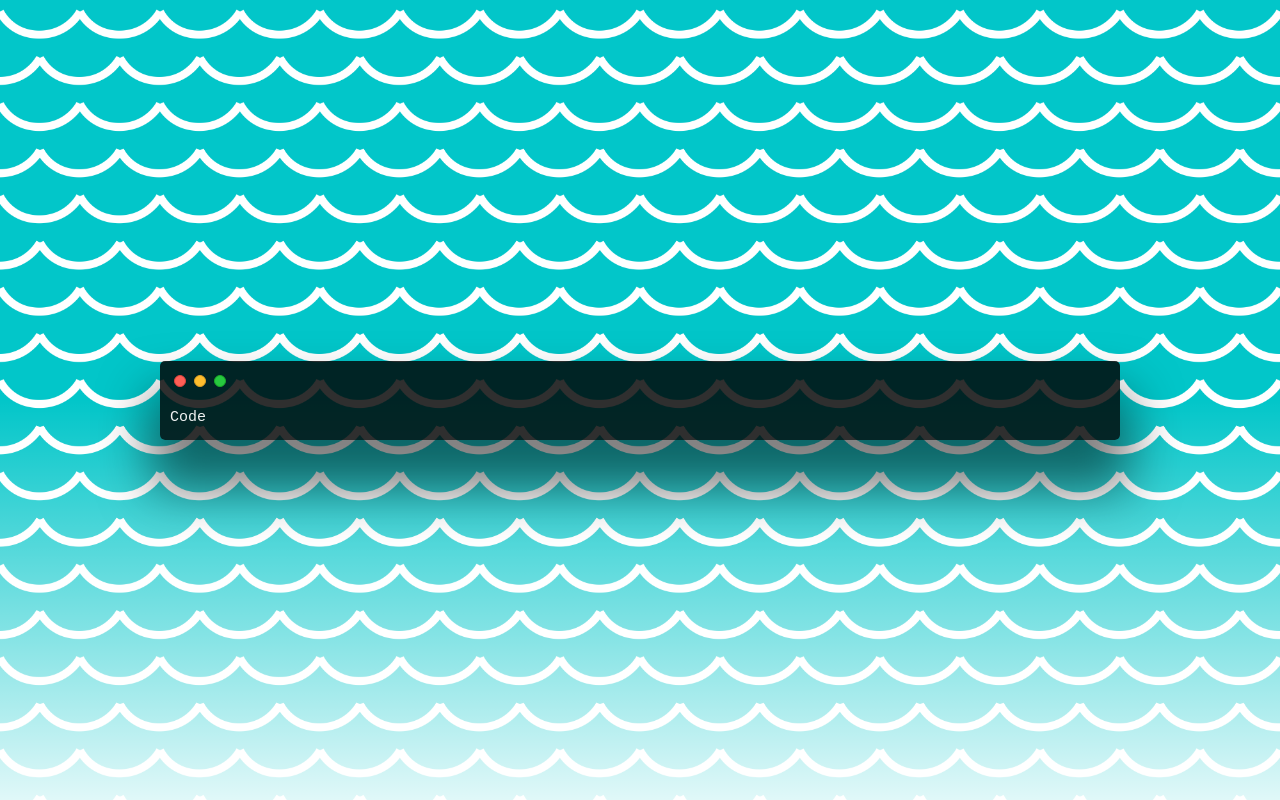
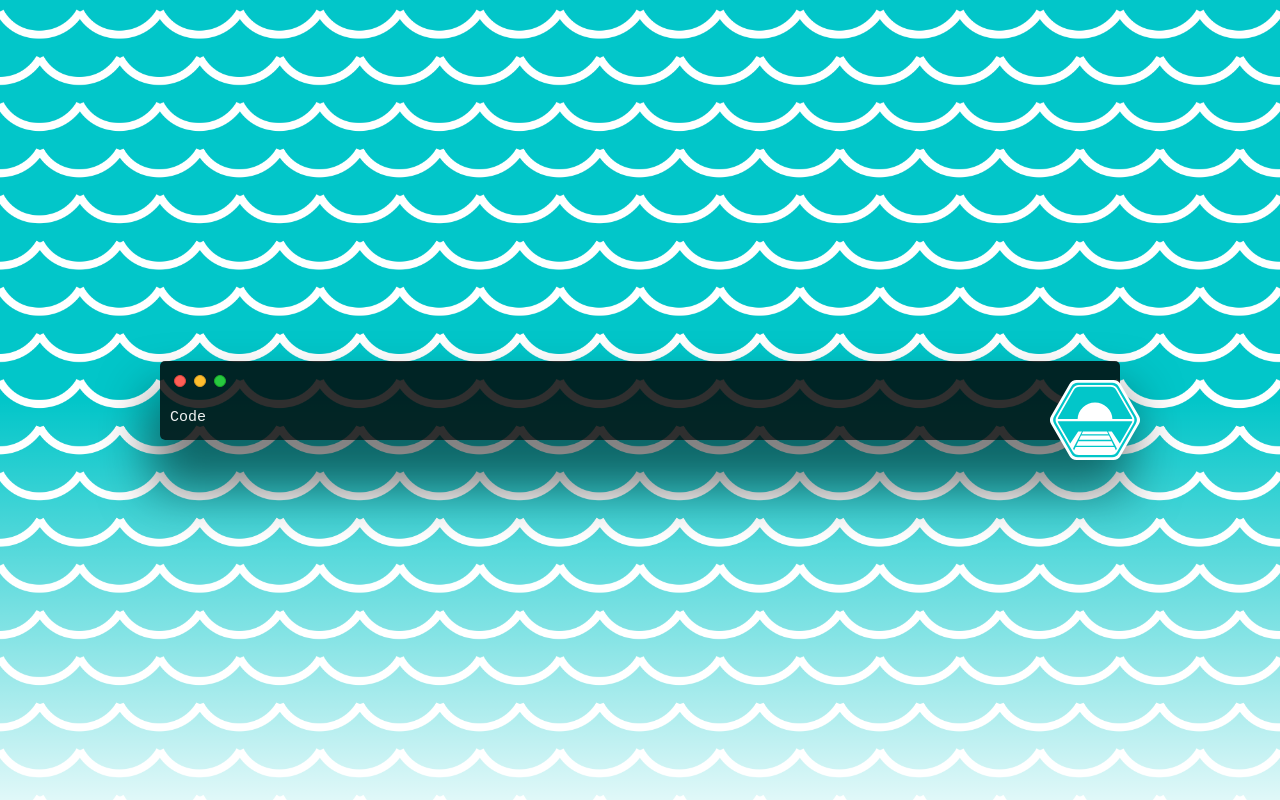
Before and after one commit to eZanmoto/dock_landing, a website built with Vite: page index.html in a window 1280 px wide. Built offline with nearby package versions, Linux system fonts and the light colour scheme.

Commit message:
Add the Dock logo as a tag of the code editor

```diff
--- a/index.html
+++ b/index.html
@@ -23,6 +23,12 @@
               <span class="control-button green"></span>
             </div>
             <pre>Code</pre>
+
+            <img
+              class="logo-tag"
+              src="/src/img/dock_white_background.svg"
+              alt="The Dock logo on a white background"
+            />
           </div>
 
         </div>
--- a/src/css/index.less
+++ b/src/css/index.less
@@ -56,8 +56,15 @@
   }
 
   pre {
-      text-align: left;
-      margin: 0;
-      color: #fffffff0;
+    text-align: left;
+    margin: 0;
+    color: #fffffff0;
   }
 }
+
+.logo-tag {
+  position: absolute;
+  bottom: -2.0rem;
+  right: -2.0rem;
+  height: 8.0rem;
+}
```
